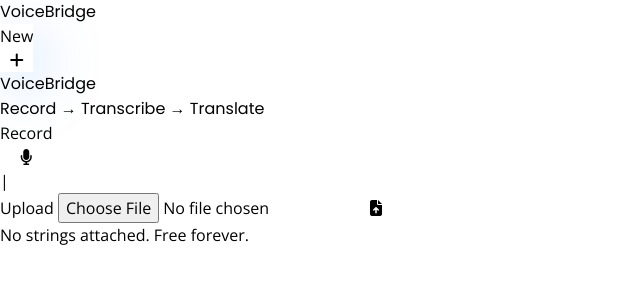
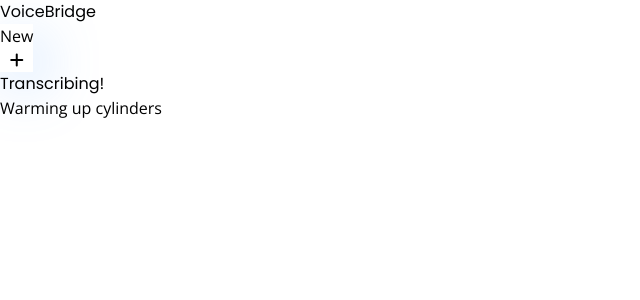
Before and after one commit to shamikaredkar/VoiceBridge, a React (Vite) app: page / in a window 1280 px wide. Shown: the top 300 px of the page, without its empty margins (0-640 px from the left). Built offline with nearby package versions, Linux system fonts and the light colour scheme.

Commit message:
Added App logic for navigation

```diff
--- a/src/App.jsx
+++ b/src/App.jsx
@@ -3,11 +3,15 @@
 import Header from "./components/Header";
 import Home from "./components/Home";
 import React, { useState, useEffect } from "react";
+import Information from "./components/information";
+import Transcribing from "./components/Transcribing";
 
 function App() {
   const [file, setFile] = useState(null);
   const [audioStream, setAudioStream] = useState(null);
   const isAudioAvailable = file || audioStream;
+  const [output, setOutput] = useState(null);
+  const [loading, setLoading] = useState(true);
 
   function handleAudioReset() {
     setFile(null);
@@ -23,7 +27,11 @@
       <div className='flex flex-col max-w-[1000px] mx-auto w-full'>
         <section className='min-h-screen flex flex-col'>
           <Header />
-          {isAudioAvailable ? (
+          {output ? (
+            <Information />
+          ) : loading ? (
+            <Transcribing />
+          ) : isAudioAvailable ? (
             <FileDisplay
               file={file}
               audioStream={audioStream}
--- /dev/null
+++ b/src/components/Information.jsx
@@ -0,0 +1,5 @@
+import React from "react";
+
+export default function Information() {
+  return <div>I</div>;
+}
--- a/src/components/Transcribing.jsx
+++ b/src/components/Transcribing.jsx
@@ -2,7 +2,7 @@
 
 export default function Transcribing({ downloading }) {
   return (
-    <div className='flex items-center flex-col justify-center gap-10 md:gap-14 py-24'>
+    <div className='flex items-center flex-col justify-center gap-10 md:gap-14 pb-24 p-4 text-center flex-1'>
       <div className='flex flex-col gap-2 sm:gap-4'>
         <h1 className='font-semibold text-4xl sm:text-5xl md:text-6xl'>
           <span className='text-blue-400 bold'>Transcribing!</span>
@@ -11,7 +11,7 @@
           {!downloading ? "Warming up cylinders" : "Core cylinders Engaged"}
         </p>
       </div>
-      <div className='flex flex-col gap-2 sm:gap-4 max-w-[500px] mx-auto w-full'>
+      <div className='flex flex-col gap-2 sm:gap-4 max-w-[400px] mx-auto w-full'>
         {[0, 1, 2].map((val) => {
           return (
             <div
```
